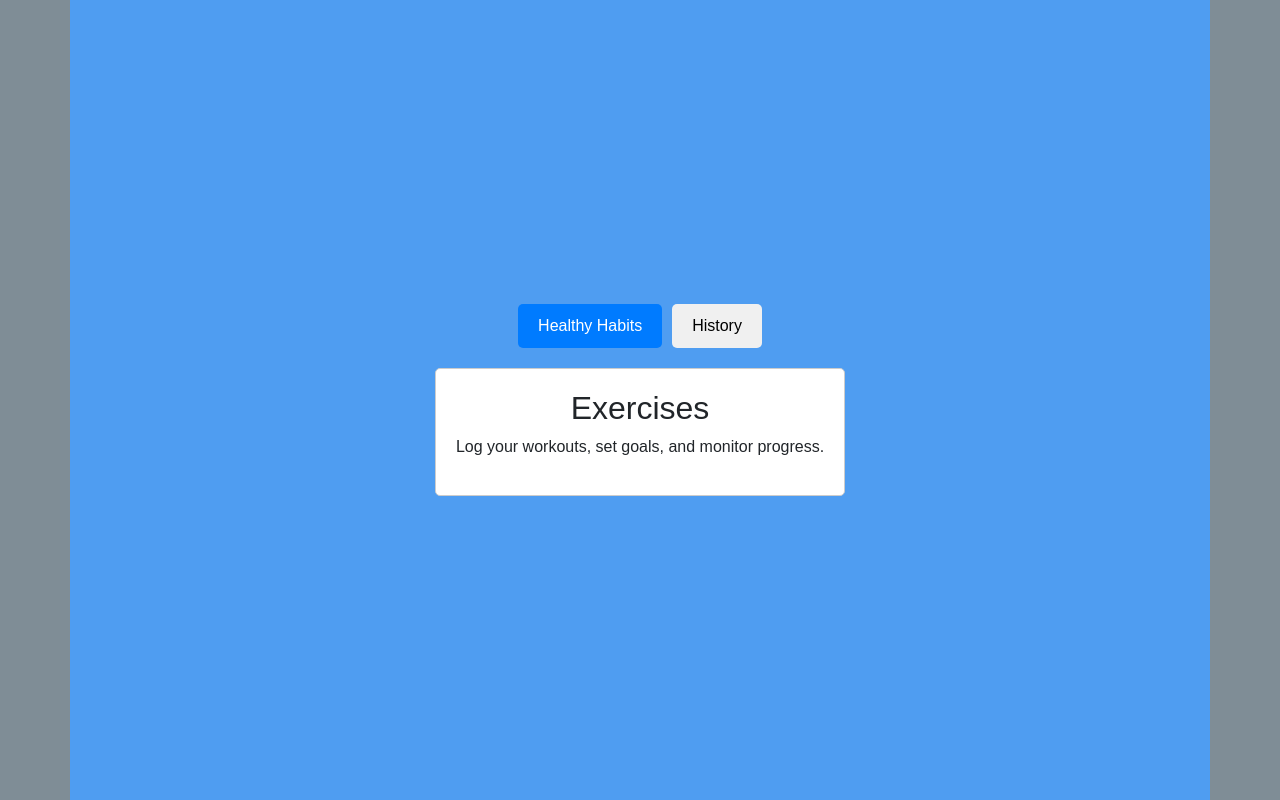
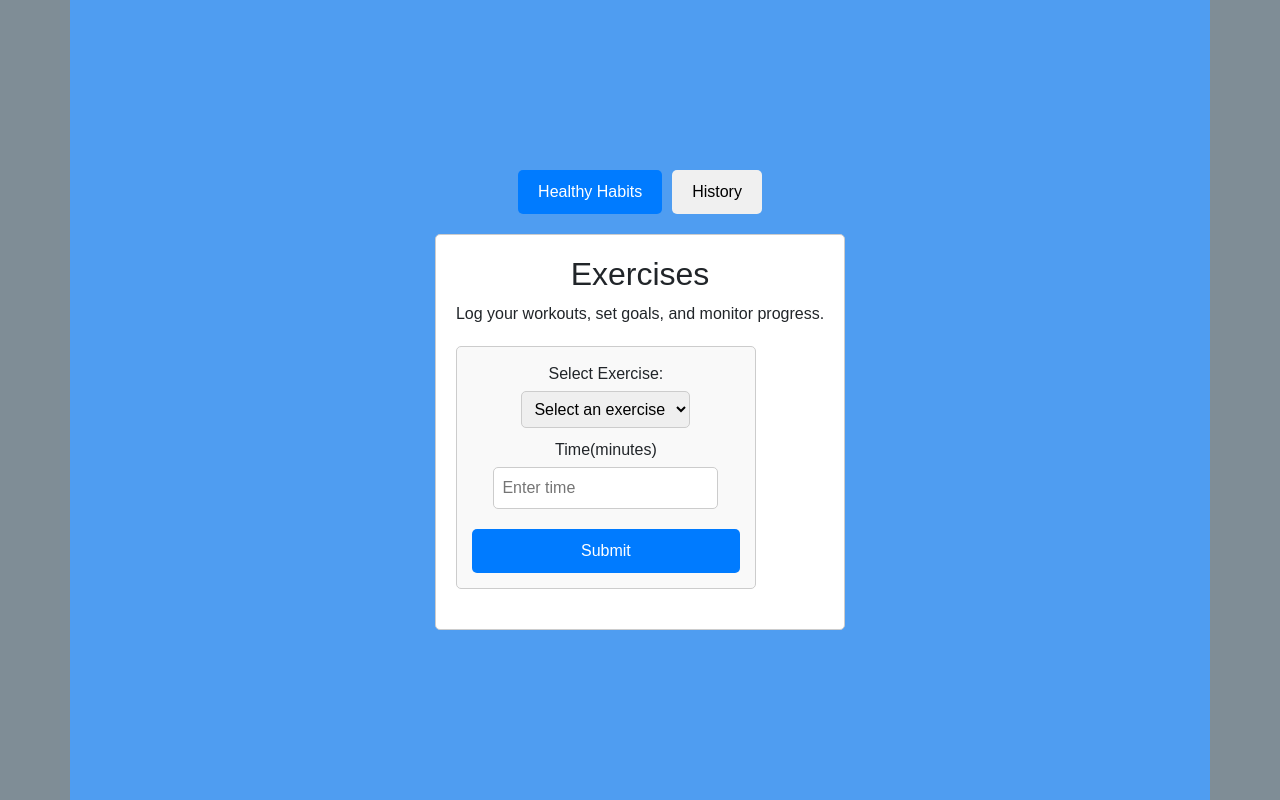
Before and after one commit to RichardRiveraRoman/scratch-project, a React (Vite) app: page /habitsTracker in a window 1280 px wide. Built offline with nearby package versions, Linux system fonts and the light colour scheme.

Commit message:
Added card component and stylings

```diff
--- /dev/null
+++ b/src/components/card.jsx
@@ -0,0 +1,64 @@
+import React, { useState } from 'react';
+import '../styles/card.css';
+
+//create a functional component UserEntries
+export default function UserEntries() {
+  //set up state with empty strings
+  const [exercise, setExercise] = useState('');
+  const [time, setTime] = useState('');
+  //array of exercise options to iterate through
+  const exercises = [
+    'Running',
+    'Swimming',
+    'Yoga',
+    'Cycling',
+    'Weightlifting',
+    'other',
+  ];
+
+  const handleSubmit = (event) => {
+    //prevent default form submission behavior
+    event.preventDefault();
+    //log the submitted data
+    console.log(`Exercise: ${exercise}, Time: ${time} minutes`);
+  };
+  //render the component
+  return (
+    //return a div container for the workout entry form & a form
+    <div className='workout-entry'>
+      <form onSubmit={handleSubmit}>
+        <label>
+          Select Exercise:
+          <select
+            value={exercise}
+            onChange={(e) => setExercise(e.target.value)}
+            required
+          >
+            <option value='' disabled>
+              Select an exercise
+            </option>
+            {/* Populate options from exercises array */}
+            {exercises.map((ex, index) => (
+              <option key={index} value={ex}>
+                {ex}
+              </option>
+            ))}
+          </select>
+        </label>
+        {/* LABEL and <input> for time in minutes */}
+        <label>
+          Time(minutes)
+          <input
+            type='number'
+            value={time}
+            onChange={(e) => setTime(e.target.value)}
+            placeholder='Enter time'
+            required
+          />
+        </label>
+        {/* <button> to submit the form */}
+        <button type='submit'>Submit</button>
+      </form>
+    </div>
+  );
+}
--- a/src/components/habitsTracker.jsx
+++ b/src/components/habitsTracker.jsx
@@ -1,6 +1,7 @@
 /* eslint-disable no-unused-vars */
 import React, { useState } from 'react';
 import '../styles/habitsTracker.css';
+import UserEntries from './card';
 
 export default function Tabs() {
   const [active, setActive] = useState('tab-1');
@@ -32,6 +33,8 @@ export default function Tabs() {
           <div className={`tab-page ${active === 'tab-1' ? 'active' : ''}`}>
             <h2>Exercises</h2>
             <p>Log your workouts, set goals, and monitor progress.</p>
+            {/* Add the WorkoutEntry component here */}
+            <UserEntries />
           </div>
           <div className={`tab-page ${active === 'tab-2' ? 'active' : ''}`}>
             <h2>Results</h2>
--- /dev/null
+++ b/src/styles/card.css
@@ -0,0 +1,40 @@
+.workout-entry {
+  margin: 20px 0;
+  padding: 15px;
+  border: 1px solid #ccc;
+  border-radius: 5px;
+  background-color: #f9f9f9;
+  width: 300px;
+}
+
+.workout-entry form {
+  display: flex;
+  flex-direction: column;
+}
+
+.workout-entry label {
+  margin-bottom: 10px;
+}
+
+.workout-entry select,
+.workout-entry input {
+  margin-top: 5px;
+  padding: 8px;
+  border: 1px solid #ccc;
+  border-radius: 5px;
+}
+
+.workout-entry button {
+  margin-top: 10px;
+  padding: 10px;
+  background-color: #007bff;
+  color: white;
+  border: none;
+  border-radius: 5px;
+  cursor: pointer;
+  transition: background-color 0.3s ease;
+}
+
+.workout-entry button:hover {
+  background-color: #0056b3;
+}
```
